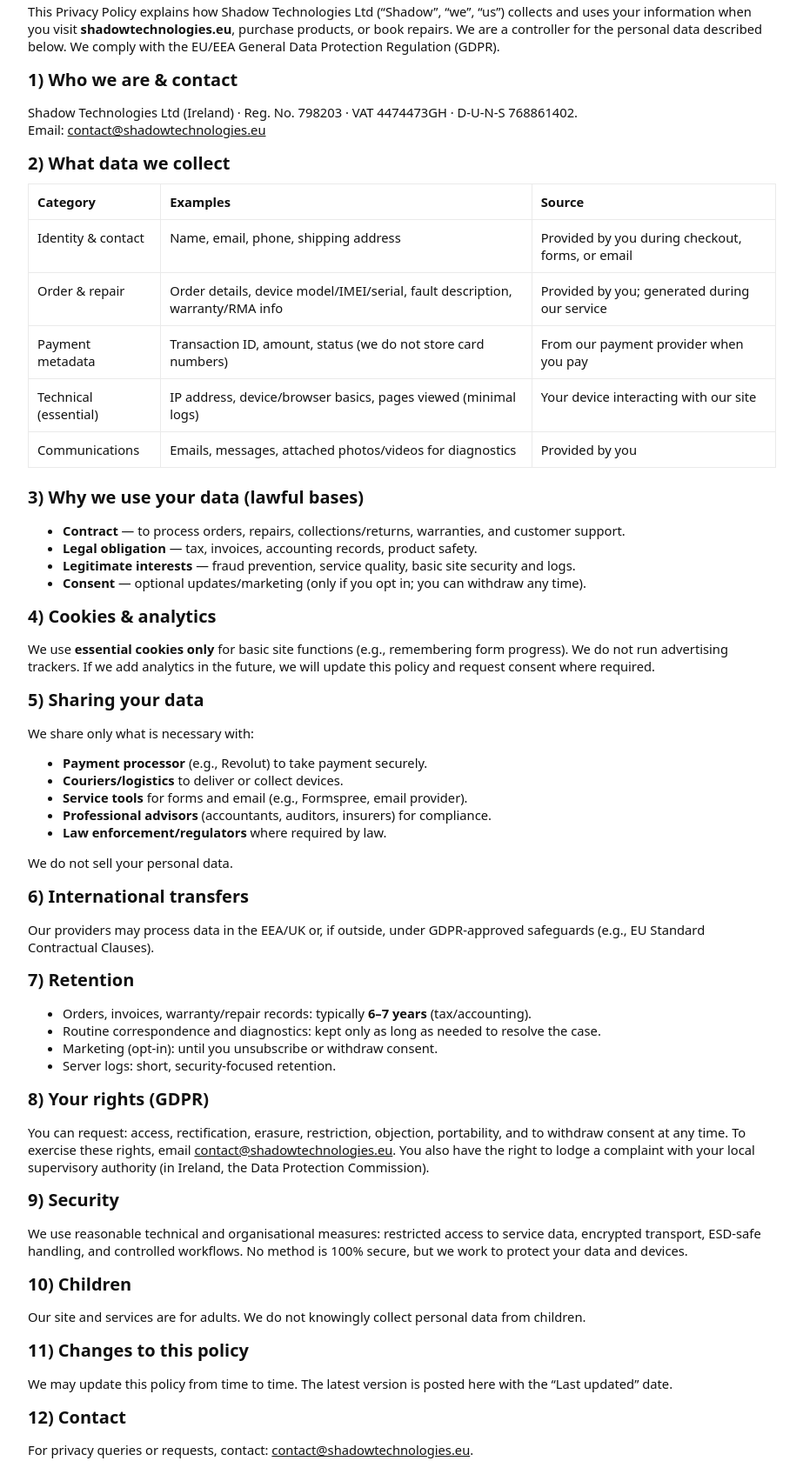
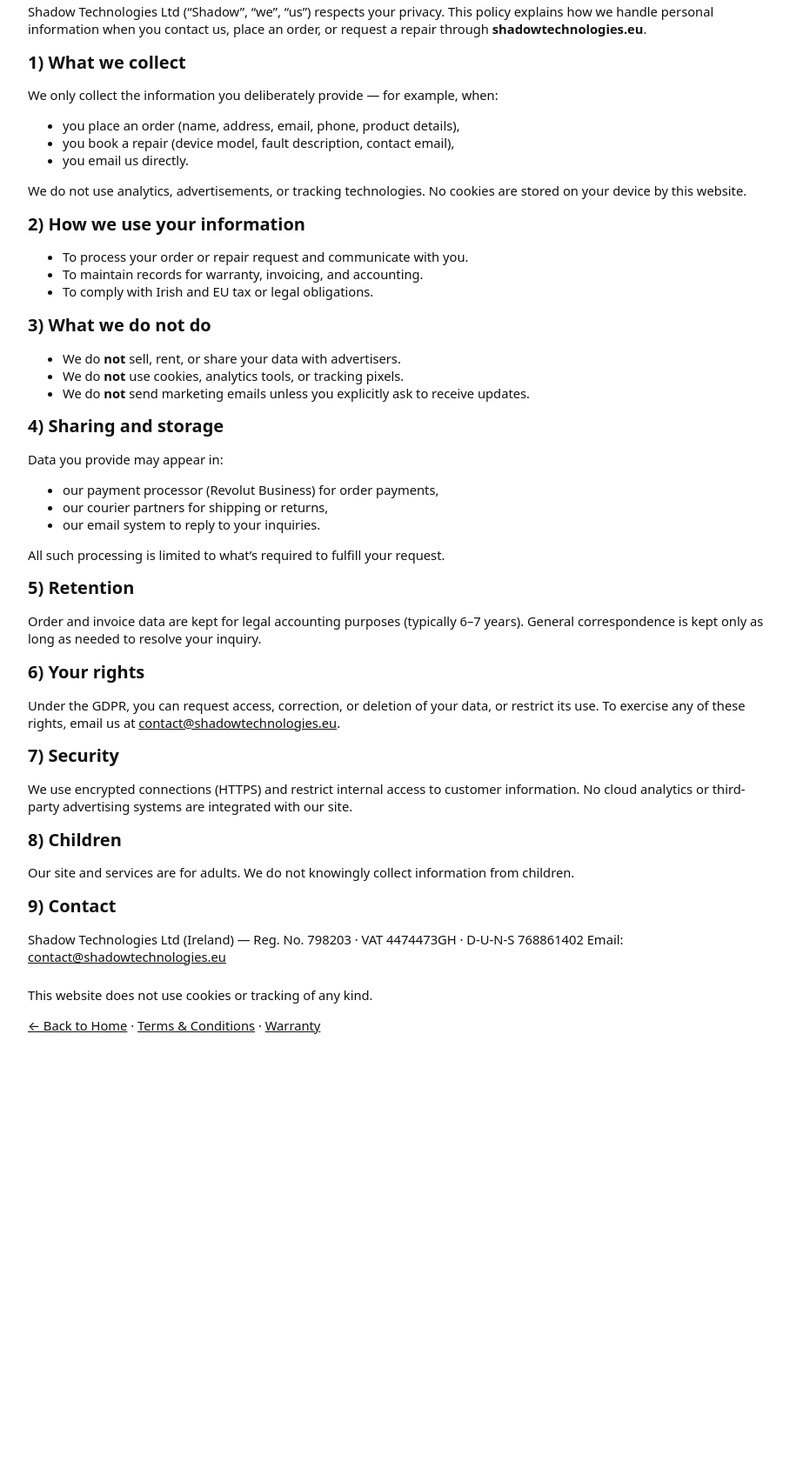
Before and after one commit to Nathan-C-Rodrigues/PERSONAL-DEVELOPMENT, a plain HTML site: page privacy.html in a window 1280 px wide. Shown: the part 134-1814 px from the top of the page at 87% size, without its empty margins (178-1101 px from the left). After the commit the page ends 1363 px from the top, so only its background shows below. Drawn offline with Linux system fonts and the light colour scheme.

Commit message:
Update privacy.html

```diff
--- a/privacy.html
+++ b/privacy.html
@@ -1,10 +1,10 @@
-<!DOCTYPE html>
+ <!DOCTYPE html>
 <html lang="en">
 <head>
   <meta charset="utf-8" />
   <meta name="viewport" content="width=device-width, initial-scale=1" />
   <title>Privacy Policy — Shadow Technologies Ltd</title>
-  <meta name="description" content="Privacy Policy for Shadow Technologies Ltd — GDPR-compliant, essential cookies only, secure handling of orders and repairs." />
+  <meta name="description" content="Privacy Policy for Shadow Technologies Ltd — we do not collect cookies or tracking data. Only information you send us directly is used for your order or repair." />
   <link rel="stylesheet" href="assets/css/styles.css" />
   <style>
     main{max-width:900px;margin:40px auto;padding:0 20px}
@@ -12,9 +12,6 @@
     h2{font-size:1.25rem;margin:.2rem 0}
     .muted{color:#666}
     .small{font-size:.92rem}
-    .table{width:100%;border-collapse:collapse;margin:10px 0 20px}
-    .table th,.table td{border:1px solid #eaeaea;padding:10px;text-align:left;vertical-align:top}
-    .pill{border:1px dashed #eaeaea;padding:6px 10px;border-radius:999px;font-size:.8rem;display:inline-block;margin-right:8px}
   </style>
 </head>
 <body>
@@ -23,123 +20,77 @@
     <p class="muted">Last updated: 10 October 2025</p>
 
     <p class="small">
-      This Privacy Policy explains how Shadow Technologies Ltd (“Shadow”, “we”, “us”) collects and uses your information when you visit
-      <strong>shadowtechnologies.eu</strong>, purchase products, or book repairs. We are a controller for the personal data described below.
-      We comply with the EU/EEA General Data Protection Regulation (GDPR).
+      Shadow Technologies Ltd (“Shadow”, “we”, “us”) respects your privacy.
+      This policy explains how we handle personal information when you contact us, place an order, or request a repair through <strong>shadowtechnologies.eu</strong>.
     </p>
 
-    <h2>1) Who we are & contact</h2>
+    <h2>1) What we collect</h2>
     <p class="small">
-      Shadow Technologies Ltd (Ireland) · Reg. No. 798203 · VAT 4474473GH · D-U-N-S 768861402.<br/>
+      We only collect the information you deliberately provide — for example, when:
+    </p>
+    <ul class="small">
+      <li>you place an order (name, address, email, phone, product details),</li>
+      <li>you book a repair (device model, fault description, contact email),</li>
+      <li>you email us directly.</li>
+    </ul>
+    <p class="small">We do not use analytics, advertisements, or tracking technologies. No cookies are stored on your device by this website.</p>
+
+    <h2>2) How we use your information</h2>
+    <ul class="small">
+      <li>To process your order or repair request and communicate with you.</li>
+      <li>To maintain records for warranty, invoicing, and accounting.</li>
+      <li>To comply with Irish and EU tax or legal obligations.</li>
+    </ul>
+
+    <h2>3) What we do not do</h2>
+    <ul class="small">
+      <li>We do <strong>not</strong> sell, rent, or share your data with advertisers.</li>
+      <li>We do <strong>not</strong> use cookies, analytics tools, or tracking pixels.</li>
+      <li>We do <strong>not</strong> send marketing emails unless you explicitly ask to receive updates.</li>
+    </ul>
+
+    <h2>4) Sharing and storage</h2>
+    <p class="small">
+      Data you provide may appear in:
+    </p>
+    <ul class="small">
+      <li>our payment processor (Revolut Business) for order payments,</li>
+      <li>our courier partners for shipping or returns,</li>
+      <li>our email system to reply to your inquiries.</li>
+    </ul>
+    <p class="small">All such processing is limited to what’s required to fulfill your request.</p>
+
+    <h2>5) Retention</h2>
+    <p class="small">
+      Order and invoice data are kept for legal accounting purposes (typically 6–7 years).
+      General correspondence is kept only as long as needed to resolve your inquiry.
+    </p>
+
+    <h2>6) Your rights</h2>
+    <p class="small">
+      Under the GDPR, you can request access, correction, or deletion of your data, or restrict its use.
+      To exercise any of these rights, email us at <a href="mailto:contact@shadowtechnologies.eu">contact@shadowtechnologies.eu</a>.
+    </p>
+
+    <h2>7) Security</h2>
+    <p class="small">
+      We use encrypted connections (HTTPS) and restrict internal access to customer information.
+      No cloud analytics or third-party advertising systems are integrated with our site.
+    </p>
+
+    <h2>8) Children</h2>
+    <p class="small">
+      Our site and services are for adults. We do not knowingly collect information from children.
+    </p>
+
+    <h2>9) Contact</h2>
+    <p class="small">
+      Shadow Technologies Ltd (Ireland) — Reg. No. 798203 · VAT 4474473GH · D-U-N-S 768861402
       Email: <a href="mailto:contact@shadowtechnologies.eu">contact@shadowtechnologies.eu</a>
     </p>
 
-    <h2>2) What data we collect</h2>
-    <table class="table small">
-      <thead>
-        <tr><th>Category</th><th>Examples</th><th>Source</th></tr>
-      </thead>
-      <tbody>
-        <tr>
-          <td>Identity & contact</td>
-          <td>Name, email, phone, shipping address</td>
-          <td>Provided by you during checkout, forms, or email</td>
-        </tr>
-        <tr>
-          <td>Order & repair</td>
-          <td>Order details, device model/IMEI/serial, fault description, warranty/RMA info</td>
-          <td>Provided by you; generated during our service</td>
-        </tr>
-        <tr>
-          <td>Payment metadata</td>
-          <td>Transaction ID, amount, status (we do not store card numbers)</td>
-          <td>From our payment provider when you pay</td>
-        </tr>
-        <tr>
-          <td>Technical (essential)</td>
-          <td>IP address, device/browser basics, pages viewed (minimal logs)</td>
-          <td>Your device interacting with our site</td>
-        </tr>
-        <tr>
-          <td>Communications</td>
-          <td>Emails, messages, attached photos/videos for diagnostics</td>
-          <td>Provided by you</td>
-        </tr>
-      </tbody>
-    </table>
-
-    <h2>3) Why we use your data (lawful bases)</h2>
-    <ul class="small">
-      <li><strong>Contract</strong> — to process orders, repairs, collections/returns, warranties, and customer support.</li>
-      <li><strong>Legal obligation</strong> — tax, invoices, accounting records, product safety.</li>
-      <li><strong>Legitimate interests</strong> — fraud prevention, service quality, basic site security and logs.</li>
-      <li><strong>Consent</strong> — optional updates/marketing (only if you opt in; you can withdraw any time).</li>
-    </ul>
-
-    <h2>4) Cookies & analytics</h2>
-    <p class="small">
-      We use <strong>essential cookies only</strong> for basic site functions (e.g., remembering form progress). We do not run advertising trackers.
-      If we add analytics in the future, we will update this policy and request consent where required.
-    </p>
-
-    <h2>5) Sharing your data</h2>
-    <p class="small">
-      We share only what is necessary with:
-    </p>
-    <ul class="small">
-      <li><strong>Payment processor</strong> (e.g., Revolut) to take payment securely.</li>
-      <li><strong>Couriers/logistics</strong> to deliver or collect devices.</li>
-      <li><strong>Service tools</strong> for forms and email (e.g., Formspree, email provider).</li>
-      <li><strong>Professional advisors</strong> (accountants, auditors, insurers) for compliance.</li>
-      <li><strong>Law enforcement/regulators</strong> where required by law.</li>
-    </ul>
-    <p class="small">We do not sell your personal data.</p>
-
-    <h2>6) International transfers</h2>
-    <p class="small">
-      Our providers may process data in the EEA/UK or, if outside, under GDPR-approved safeguards (e.g., EU Standard Contractual Clauses).
-    </p>
-
-    <h2>7) Retention</h2>
-    <ul class="small">
-      <li>Orders, invoices, warranty/repair records: typically <strong>6–7 years</strong> (tax/accounting).</li>
-      <li>Routine correspondence and diagnostics: kept only as long as needed to resolve the case.</li>
-      <li>Marketing (opt-in): until you unsubscribe or withdraw consent.</li>
-      <li>Server logs: short, security-focused retention.</li>
-    </ul>
-
-    <h2>8) Your rights (GDPR)</h2>
-    <p class="small">
-      You can request: access, rectification, erasure, restriction, objection, portability, and to withdraw consent at any time.
-      To exercise these rights, email <a href="mailto:contact@shadowtechnologies.eu">contact@shadowtechnologies.eu</a>.
-      You also have the right to lodge a complaint with your local supervisory authority (in Ireland, the Data Protection Commission).
-    </p>
-
-    <h2>9) Security</h2>
-    <p class="small">
-      We use reasonable technical and organisational measures: restricted access to service data, encrypted transport, ESD-safe handling,
-      and controlled workflows. No method is 100% secure, but we work to protect your data and devices.
-    </p>
-
-    <h2>10) Children</h2>
-    <p class="small">
-      Our site and services are for adults. We do not knowingly collect personal data from children.
-    </p>
-
-    <h2>11) Changes to this policy</h2>
-    <p class="small">
-      We may update this policy from time to time. The latest version is posted here with the “Last updated” date.
-    </p>
-
-    <h2>12) Contact</h2>
-    <p class="small">
-      For privacy queries or requests, contact: <a href="mailto:contact@shadowtechnologies.eu">contact@shadowtechnologies.eu</a>.
-    </p>
-
     <p class="small" style="margin-top:24px">
-      <span class="pill">Essential cookies only</span>
-      <span class="pill">No user accounts</span>
-      <span class="pill">GDPR compliant</span>
+      This website does not use cookies or tracking of any kind.
     </p>
 
     <p class="small"><a href="index.html">← Back to Home</a> · <a href="terms.html">Terms &amp; Conditions</a> · <a href="warranty.html">Warranty</a></p>
```
